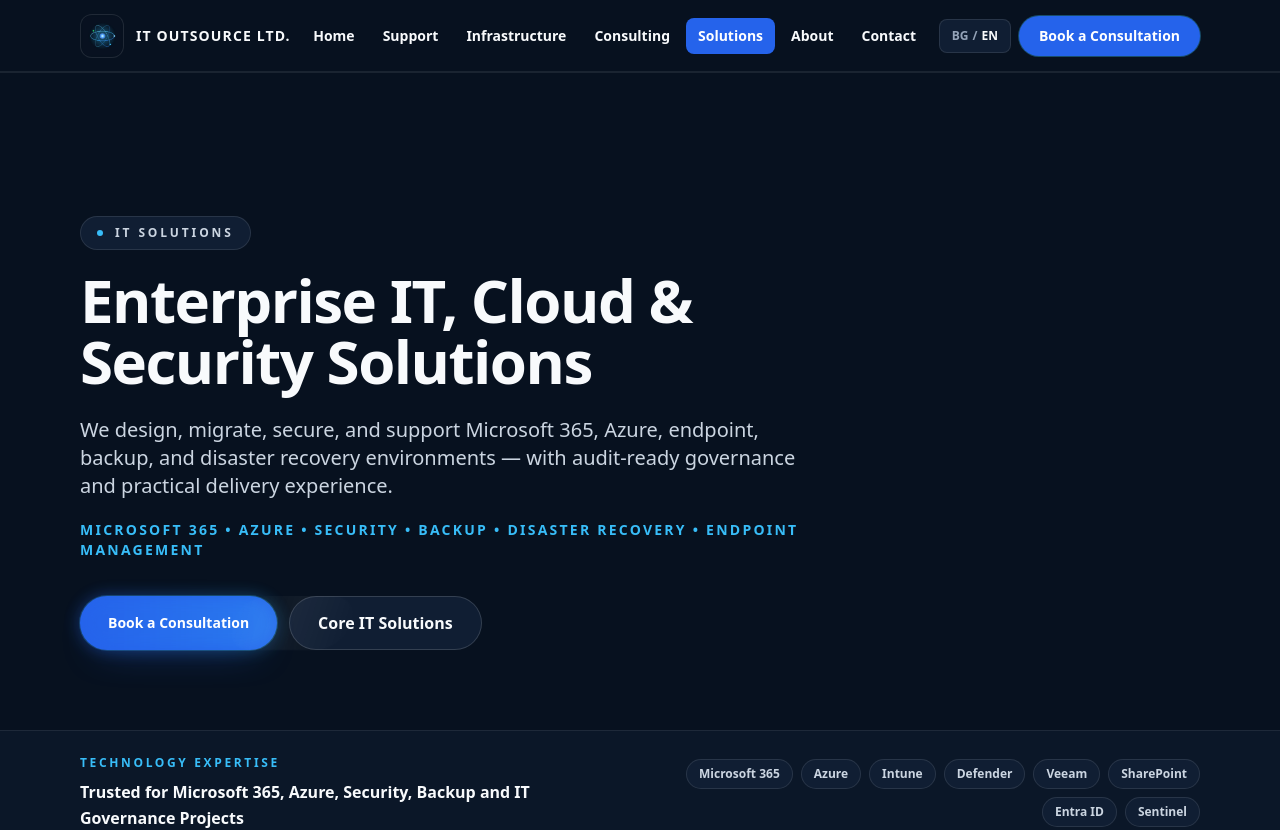
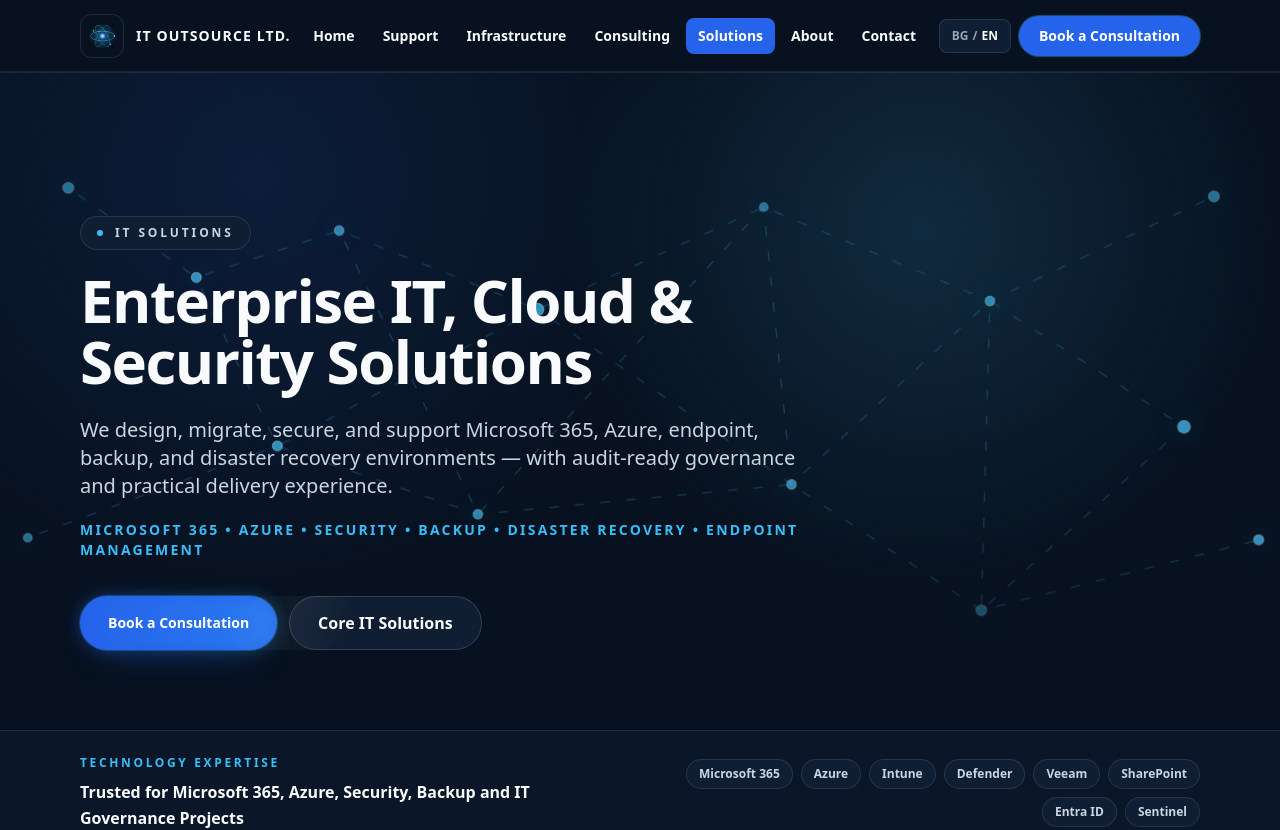
Before and after one commit to gushterovstefan/itosite, a React (Vite) app in the folder website/: page /solutions in a window 1280 px wide. Shown: the top 830 px of the page. Built offline with nearby package versions, Linux system fonts and the light colour scheme.

Commit message:
Add network animation to page heroes

```diff
--- a/website/src/components/PageHero.jsx
+++ b/website/src/components/PageHero.jsx
@@ -1,5 +1,6 @@
 import { Link } from 'react-router-dom'
 import { Icon, icons } from './Icons.jsx'
+import NetworkBackdrop from './NetworkBackdrop.jsx'
 import SheenButton from './SheenButton.jsx'
 import { BOOKING_URL } from '../config/booking.js'
 
@@ -17,8 +18,9 @@
   const bookingLabel = 'Book a Consultation'
 
   return (
-    <section className="relative overflow-hidden bg-[#07111F] pt-12 text-[#F8FAFC] md:pt-16">
-      <div className="pointer-events-none absolute inset-0">
+    <section className="relative isolate overflow-hidden bg-[#07111F] pt-12 text-[#F8FAFC] md:pt-16">
+      <NetworkBackdrop className="z-0 opacity-80" />
+      <div className="pointer-events-none absolute inset-0 z-[1]">
         <div className="absolute right-[-8rem] top-[-10rem] h-[28rem] w-[28rem] rounded-full bg-[#2563EB]/18 blur-3xl" />
         <div className="absolute inset-x-0 top-0 h-px bg-white/[0.08]" />
       </div>
```
